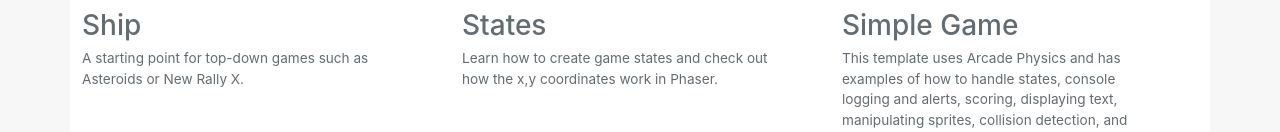
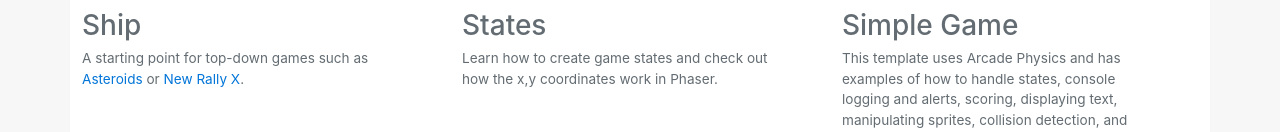
Before and after one commit to MissionBit/phaser-template, a plain HTML site: page index.html in a window 1280 px wide. Shown: the part 1137-1269 px from the top of the page. Drawn offline with nearby package versions, Linux system fonts and the light colour scheme; a script that the page names is missing.

Commit message:
add links to explanation

```diff
--- a/index.html
+++ b/index.html
@@ -83,7 +83,11 @@
             <div class="card">
               <a href="ship/"><img src="images/ship.png" alt="Ship"></a>
               <h3>Ship</h3>
-              <p class="card-text">A starting point for top-down games such as Asteroids or New Rally X.</p>
+              <p class="card-text">
+                A starting point for top-down games such as
+                <a href="https://en.wikipedia.org/wiki/Asteroids_(video_game)">Asteroids</a> or
+                <a href="https://en.wikipedia.org/wiki/New_Rally-X">New Rally X</a>.
+              </p>
             </div>
             <div class="card">
               <a href="states/"><img src="images/states.png" alt="States"></a>
```
